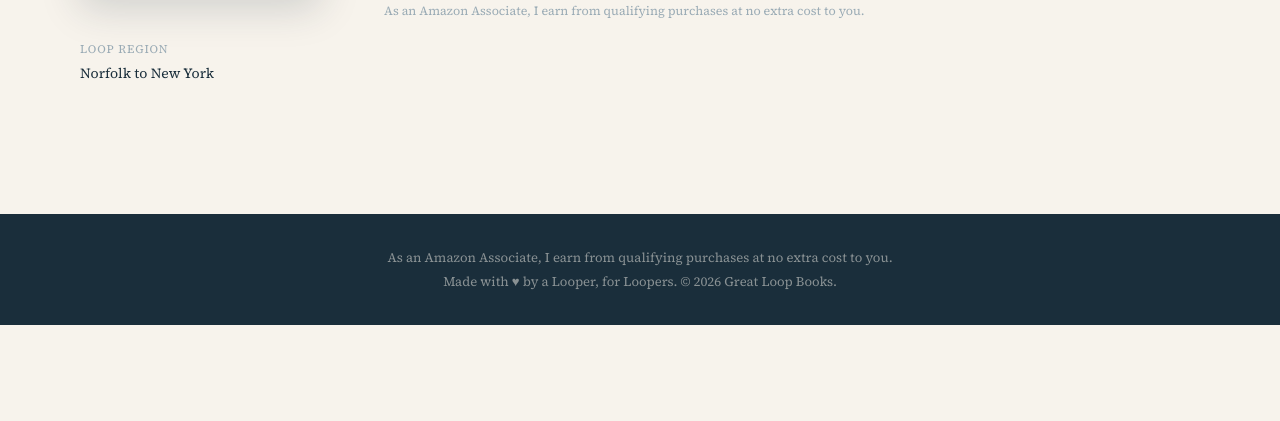
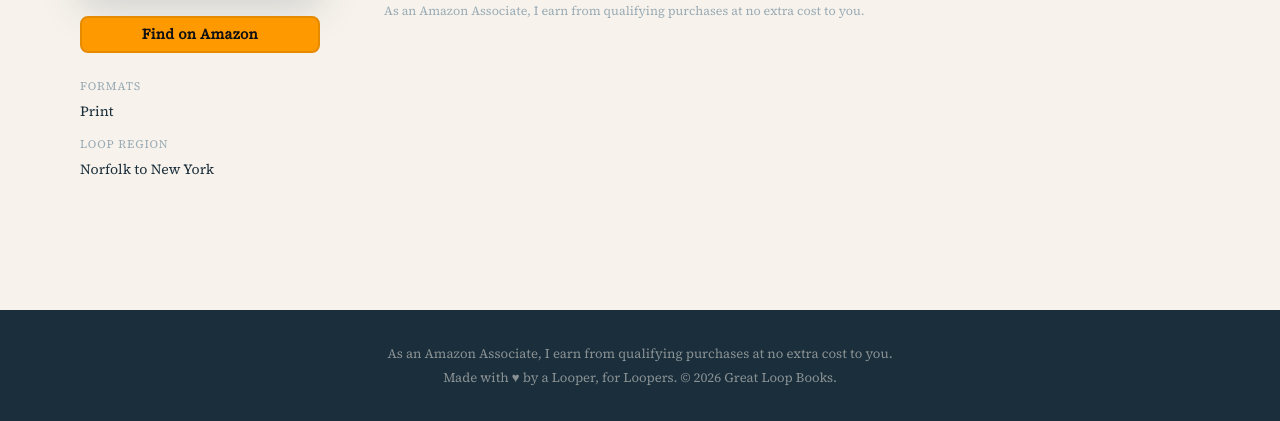
Before and after one commit to amajor/website-great-loop-books, a Jekyll site: the page built from _books/chesapeake-bay-skipjacks.md, in a window 1280 px wide and 971 px high, cut to the strip 550-971 px from the top of the window. Built offline with Jekyll 4.4.1, drawn with Linux system fonts in a browser that asks for light colours; some web fonts are replaced; some of the changed lines change nothing that is shown.

Commit message:
Update link for Chesapeake Bay Skipjacks

```diff
--- a/_books/chesapeake-bay-skipjacks.md
+++ b/_books/chesapeake-bay-skipjacks.md
@@ -5,7 +5,7 @@ cover_image: "https://covers.openlibrary.org/b/id/1617120-L.jpg"
 summary: "Documents the skipjack's storied role in the Chesapeake Bay oyster dredging industry — best read near Deltaville, Virginia."
 description: |
   This book documents the skipjack and its role in the oyster dredging industry, describing natural and manmade disasters that affected the trade. Best paired with a visit to the Deltaville Maritime Museum and the Skipjack Virginia (built in 1973).
-amazon_asin: ""
+amazon_asin: "0870334514"
 categories:
   - regional
   - reference
@@ -17,4 +17,8 @@ tags:
   - history
   - chesapeake
   - maritime
+formats:
+  kindle: false
+  print: true
+  audiobook: false
 ---
```
